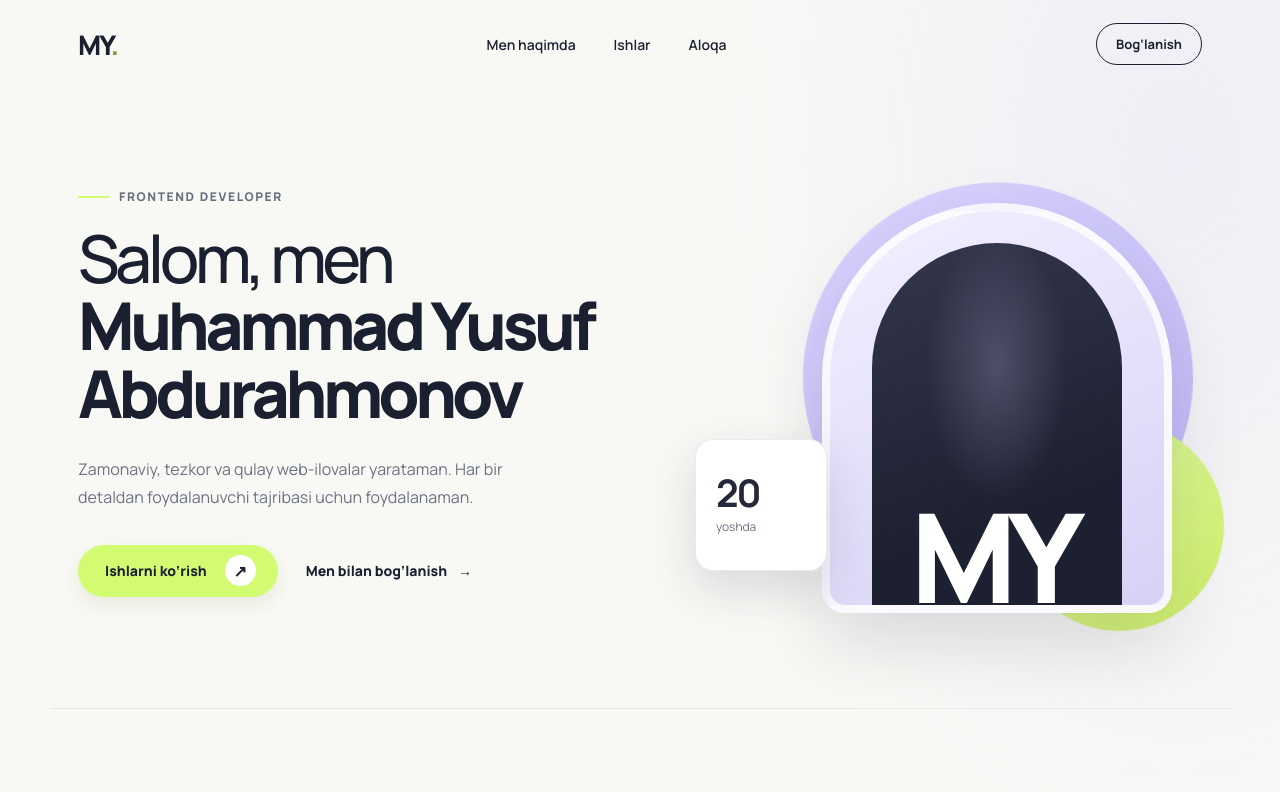
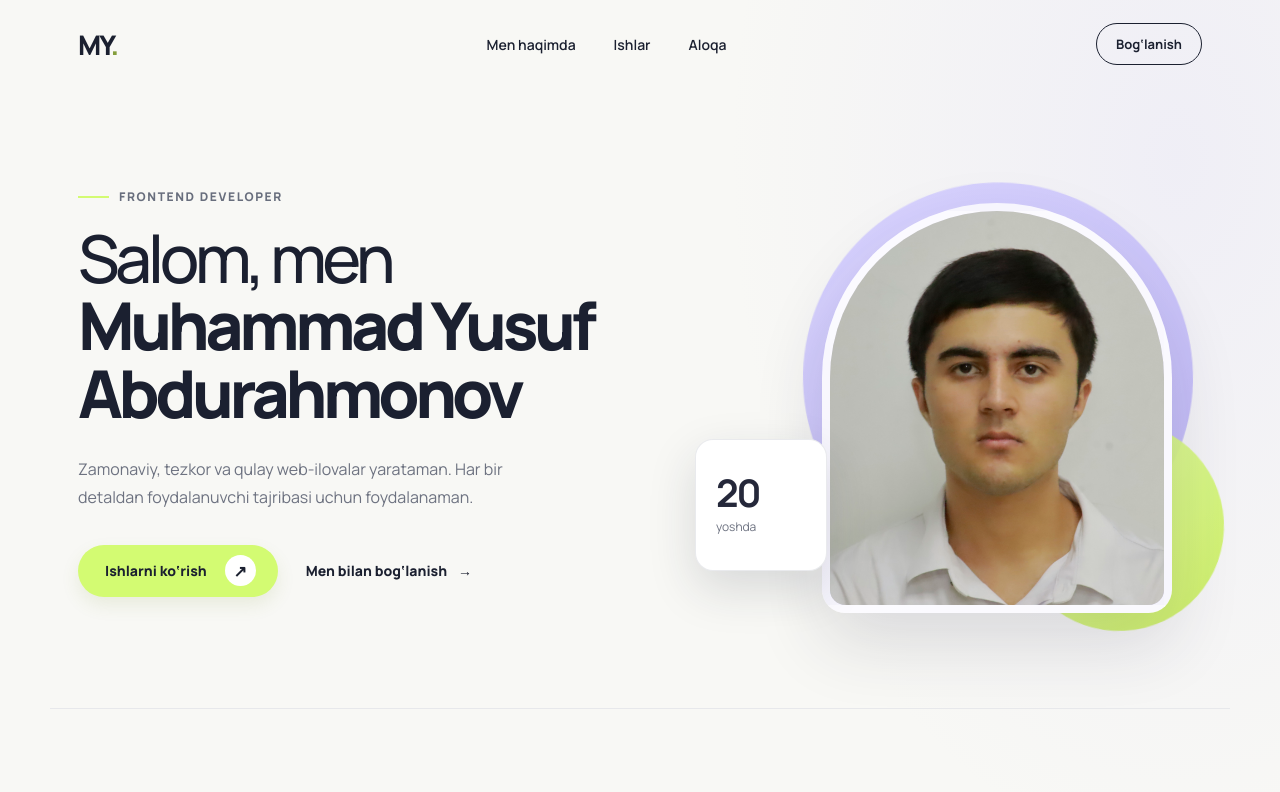
Before and after one commit to professor-my/muhammad_yusuf, a plain HTML site: page index.html in a window 1280 px wide. Shown: the top 792 px of the page. Drawn offline with Linux system fonts and the light colour scheme.

Commit message:
Use supplied portrait on portfolio homepage
Co-authored-by: Copilot App <223556219+Copilot@users.noreply.github.com>

```diff
--- a/index.html
+++ b/index.html
@@ -38,13 +38,11 @@
           </div>
         </div>
 
-        <div class="hero-art reveal" role="img" aria-label="Muhammad Yusuf, 20 yoshda">
+        <div class="hero-art reveal">
           <div class="shape shape-one"></div>
           <div class="shape shape-two"></div>
           <div class="portrait">
-            <div class="portrait-placeholder">
-              <span>MY</span>
-            </div>
+            <img class="portrait-photo" src="assets/profile.jpg" alt="Muhammad Yusuf Abdurahmonov portreti" />
           </div>
           <div class="experience-card">
             <strong>20</strong>
--- a/styles.css
+++ b/styles.css
@@ -187,20 +187,12 @@ a { color: inherit; text-decoration: none; }
   background: #ebe7f9;
 }
 
-.portrait-placeholder {
-  position: absolute;
-  inset: 32px 42px 0;
-  display: grid;
-  align-items: end;
-  justify-content: center;
-  border-radius: 150px 150px 0 0;
-  background: #232127;
-  color: #fff;
-  font-size: 180px;
-  font-weight: 800;
-  line-height: .78;
-  letter-spacing: -15px;
-  text-indent: -12px;
+.portrait-photo {
+  display: block;
+  width: 100%;
+  height: 100%;
+  object-fit: cover;
+  object-position: center 20%;
 }
 
 .experience-card {
@@ -513,15 +505,6 @@ a:focus-visible {
   background: linear-gradient(155deg, #f3f0ff, #d7d1f5);
 }
 
-.portrait-placeholder {
-  background:
-    radial-gradient(ellipse at 50% 34%, rgba(214, 208, 255, .22), transparent 40%),
-    linear-gradient(160deg, #34364c, #1d2030 72%);
-  font-size: 124px;
-  letter-spacing: -10px;
-  text-indent: -8px;
-}
-
 .experience-card {
   border: 1px solid rgba(228, 229, 233, .8);
   box-shadow: 0 18px 48px rgba(35, 38, 55, .15);
```
Also changed, not shown: assets/profile.jpg (added).
